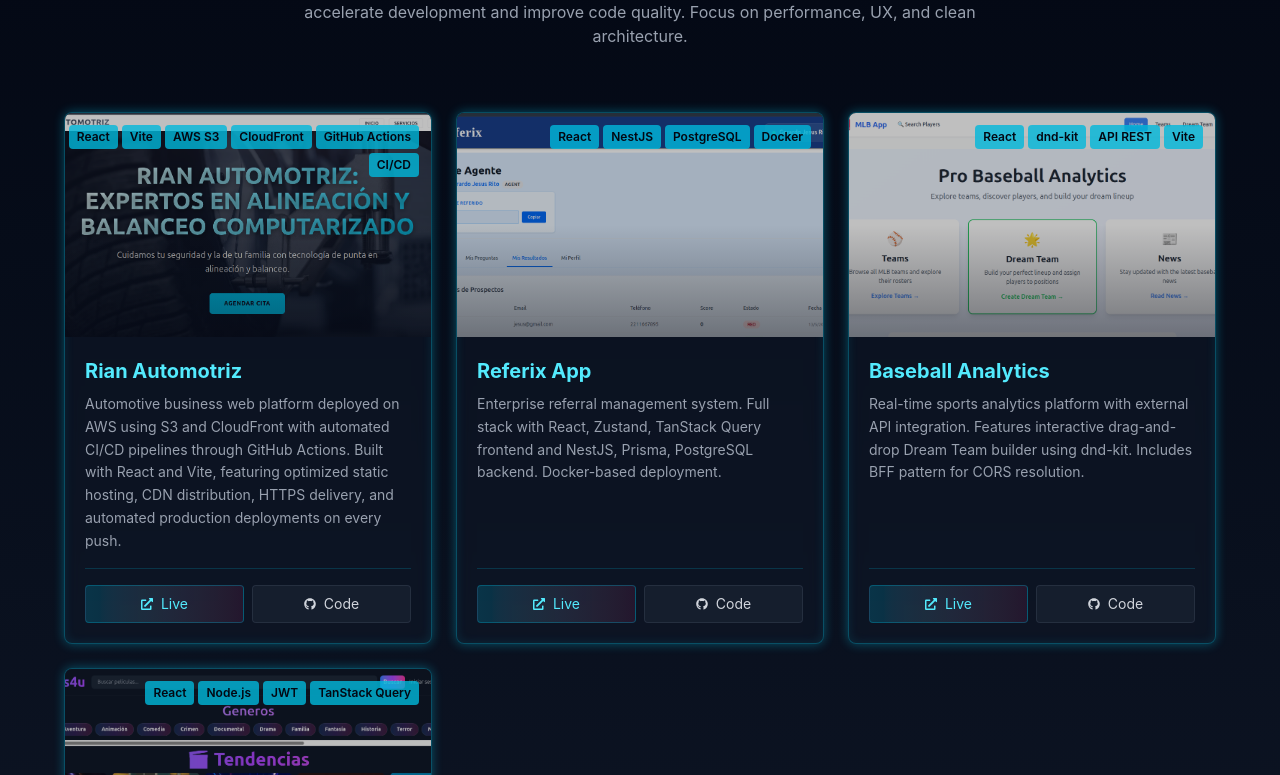
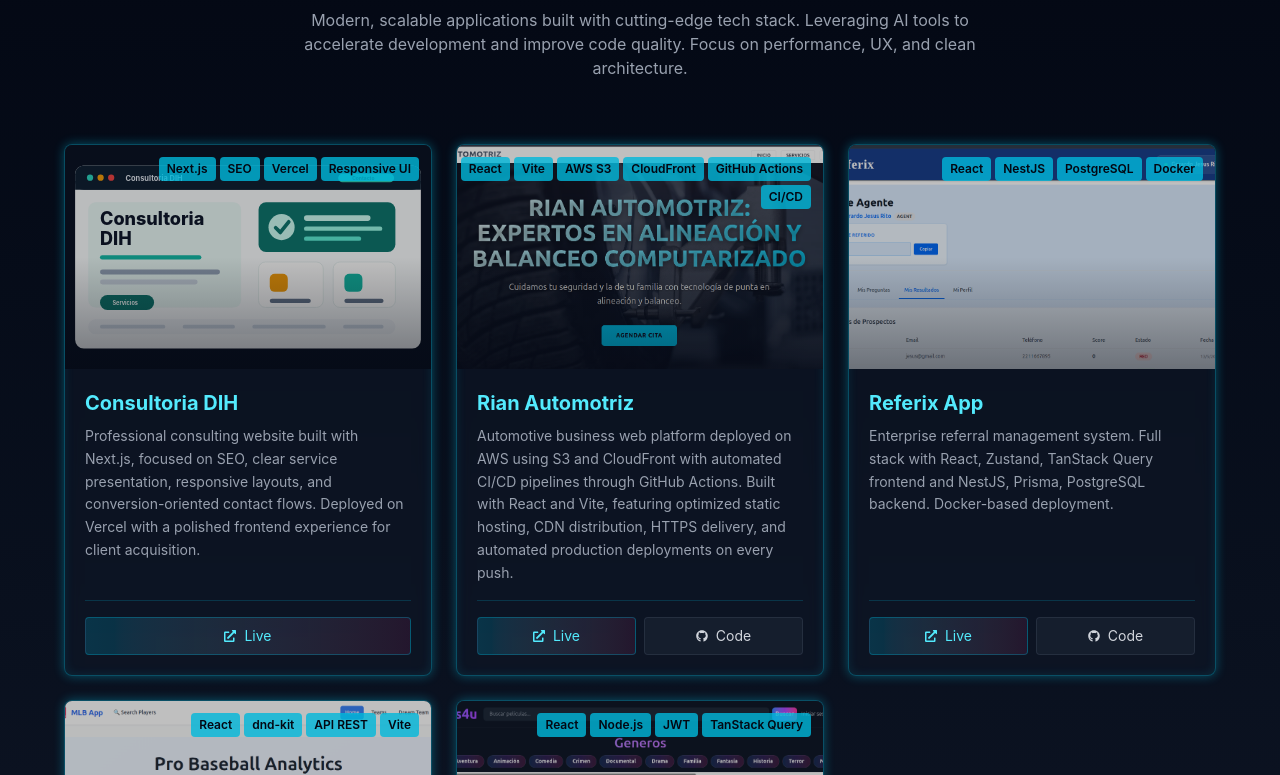
Before and after one commit to gerard-11/Mi-Portafolio, a React (Vite) app: page / in a window 1280 px wide. Shown: the part 2025-2800 px from the top of the page. Built offline with nearby package versions, Linux system fonts and the light colour scheme.

Commit message:
feat: add Consultoria DIH project and Next.js stack

```diff
--- a/src/components/HeroSection.jsx
+++ b/src/components/HeroSection.jsx
@@ -3,6 +3,7 @@ import FotoGer from "../assets/foto de presentacion.jpeg"
 export const HeroSection = () => {
     const stack=[
         "React",
+        "Next.js",
         "JavaScript",
         "CSS3",
         "Tailwind CSS",
--- a/src/components/ProjectsSection.jsx
+++ b/src/components/ProjectsSection.jsx
@@ -2,6 +2,7 @@ import Pelis4uFoto from "../assets/pelis4u-app.png"
 import BassebalAppFoto from "../assets/baseball-app.png"
 import referixImg from "../assets/referixImg.png"
 import automotrizImg from "../assets/RianAutomotriz.png"
+import consultoriaDihImg from "../assets/consultoria-dih.svg"
 import { FaExternalLinkAlt, FaGithub } from "react-icons/fa"
 
 export const ProjectsSection = () => {
@@ -44,6 +45,14 @@ export const ProjectsSection = () => {
                 "GitHub Actions",
                 "CI/CD"
             ],
+        },
+        {
+            title: "Consultoria DIH",
+            image: consultoriaDihImg,
+            url: "https://consultoria-dih.vercel.app/",
+            description:
+                "Professional consulting website built with Next.js, focused on SEO, clear service presentation, responsive layouts, and conversion-oriented contact flows. Deployed on Vercel with a polished frontend experience for client acquisition.",
+            tech: ["Next.js", "SEO", "Vercel", "Responsive UI"],
         }
     ]
 
@@ -108,6 +117,7 @@ export const ProjectsSection = () => {
                                         >
                                             <FaExternalLinkAlt size={12} /> Live
                                         </a>
+                                        {project.github && (
                                             <a
                                                 href={project.github}
                                                 target="_blank"
@@ -116,6 +126,7 @@ export const ProjectsSection = () => {
                                             >
                                                 <FaGithub size={12} /> Code
                                             </a>
+                                        )}
                                     </div>
                                 </div>
                             </div>
--- a/src/components/SkillsSection.jsx
+++ b/src/components/SkillsSection.jsx
@@ -5,7 +5,7 @@ export const SkillsSection = () => {
         {
             icon: FaCode,
             title: "Frontend Expertise",
-            skills: ["React", "JavaScript ES6+", "CSS3", "Tailwind CSS", "Responsive Design", "Component Architecture", "Web Performance"]
+            skills: ["React", "Next.js", "JavaScript ES6+", "CSS3", "Tailwind CSS", "Responsive Design", "Component Architecture", "Web Performance"]
         },
         {
             icon: FaServer,
```
Also changed, not shown: src/assets/consultoria-dih.svg (added), 1 other file (tests, documents, lock files or other folders). Lines whose indentation alone changed are shown as unchanged.
